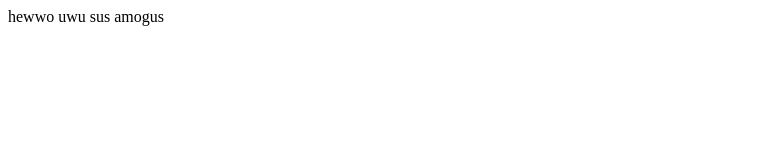
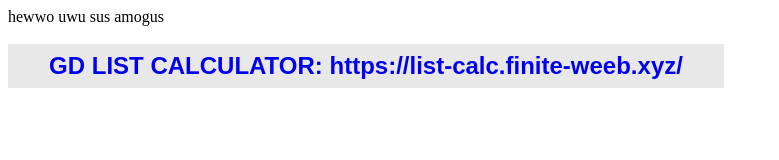
Before and after one commit to FiNiTe-Weeb/weebsite, a plain HTML site: page index.html in a window 1280 px wide. Shown: the whole page, without its empty margins (0-779 px from the left). Drawn offline with Linux system fonts and the light colour scheme.

Commit message:
link list calc

```diff
--- a/index.html
+++ b/index.html
@@ -2,8 +2,23 @@
 <html lang="en-GB">
   <head>
     <title>FiNiTe weeb site</title>
+	<meta name="viewport" content="width=device-width, initial-scale=1.0">
+	<style>
+		a{
+			display:block;
+			text-decoration:none;
+			padding:8px;
+			font-size:24px;
+			font-family:sans-serif;
+			max-width:700px;
+			text-align:center;
+			background:rgb(232,232,232);
+			font-weight:bold;
+		}
+	</style>
   </head>
   <body>
-    hewwo uwu sus amogus
+    hewwo uwu sus amogus<br><br>
+	<a href="https://list-calc.finite-weeb.xyz/">GD LIST CALCULATOR: https://list-calc.finite-weeb.xyz/</a>
   </body>
 </html>
```
